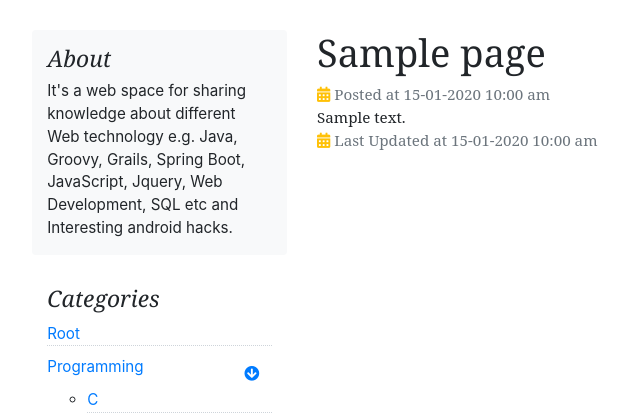
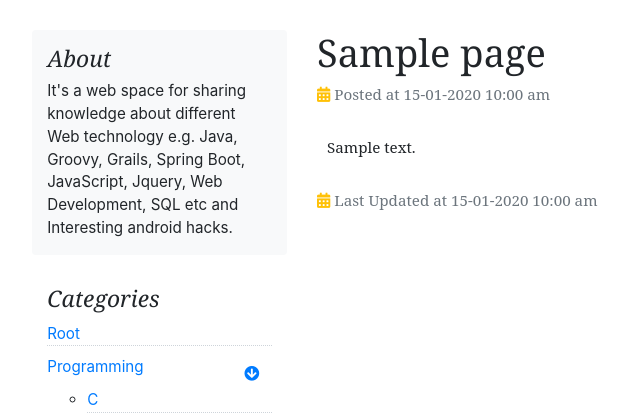
Before and after one commit to shahin-it/ciBlog, a CodeIgniter app: page /database/page/Sample in a window 1280 px wide. Shown: the part 49-466 px from the top of the page, without its empty margins (53-693 px from the left). Run offline with CodeIgniter, Linux system fonts and the light colour scheme; the visitor is signed in with stand-in values (Sample User, id 1); data comes from the database, SQL or seed files in the repository; tables that the repository leaves empty hold one stand-in row (values such as "Sample post"); some libraries are stand-ins or nearby versions; some web fonts are replaced.

Commit message:
Design Updated

```diff
--- a/asset/css/site.css
+++ b/asset/css/site.css
@@ -69,9 +69,6 @@
 .post-listing, .post-single {
 	font-family: "Noto Serif",Georgia,"Times New Roman",Times,serif;
 }
-.post-listing .list-item {
-	//padding: 35px 0;
-}
 .post-summary {
 	margin: 20px auto;
 	font-size: 16px;
@@ -86,7 +83,6 @@
 .post-details {
 	margin: 30px 10px;
 	word-wrap: break-word;
-    display: contents;
 }
 .post-image {
 	padding: 5px 10px;
```
